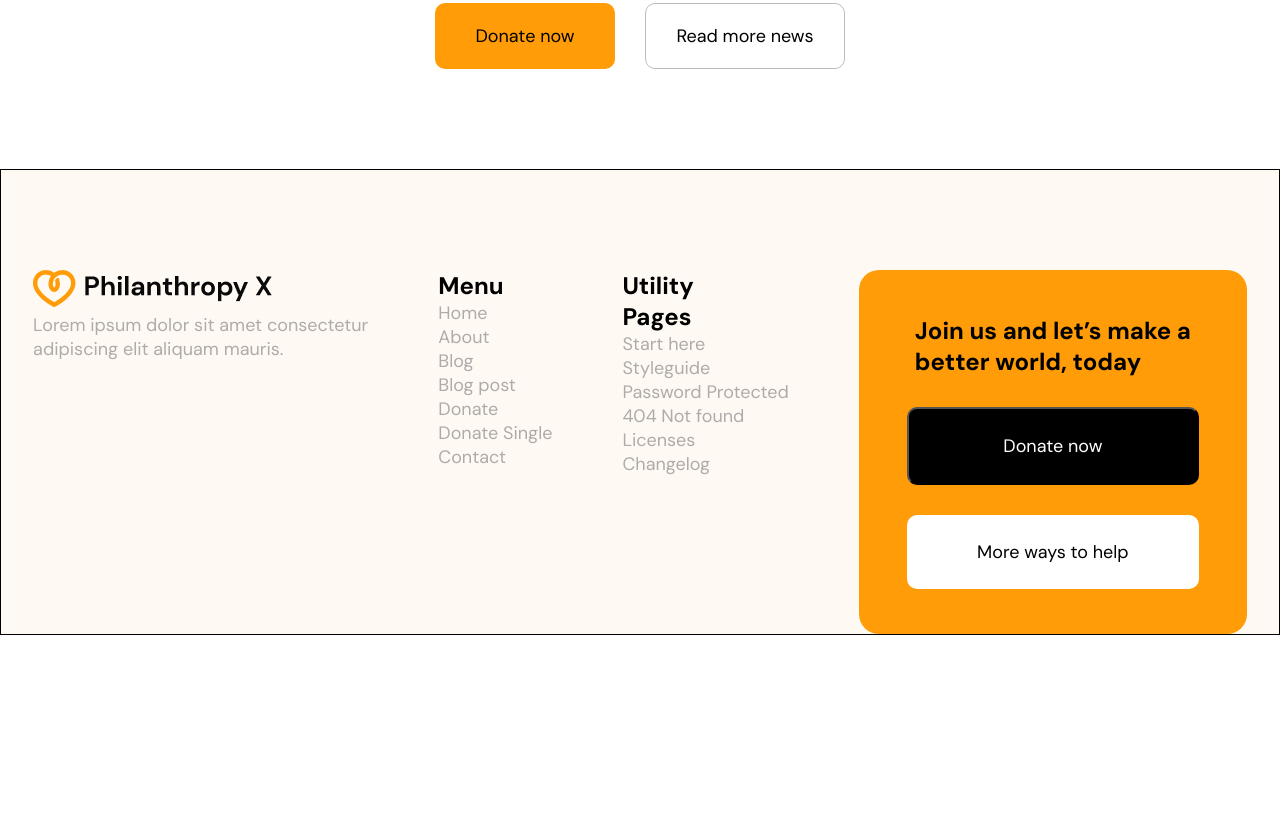
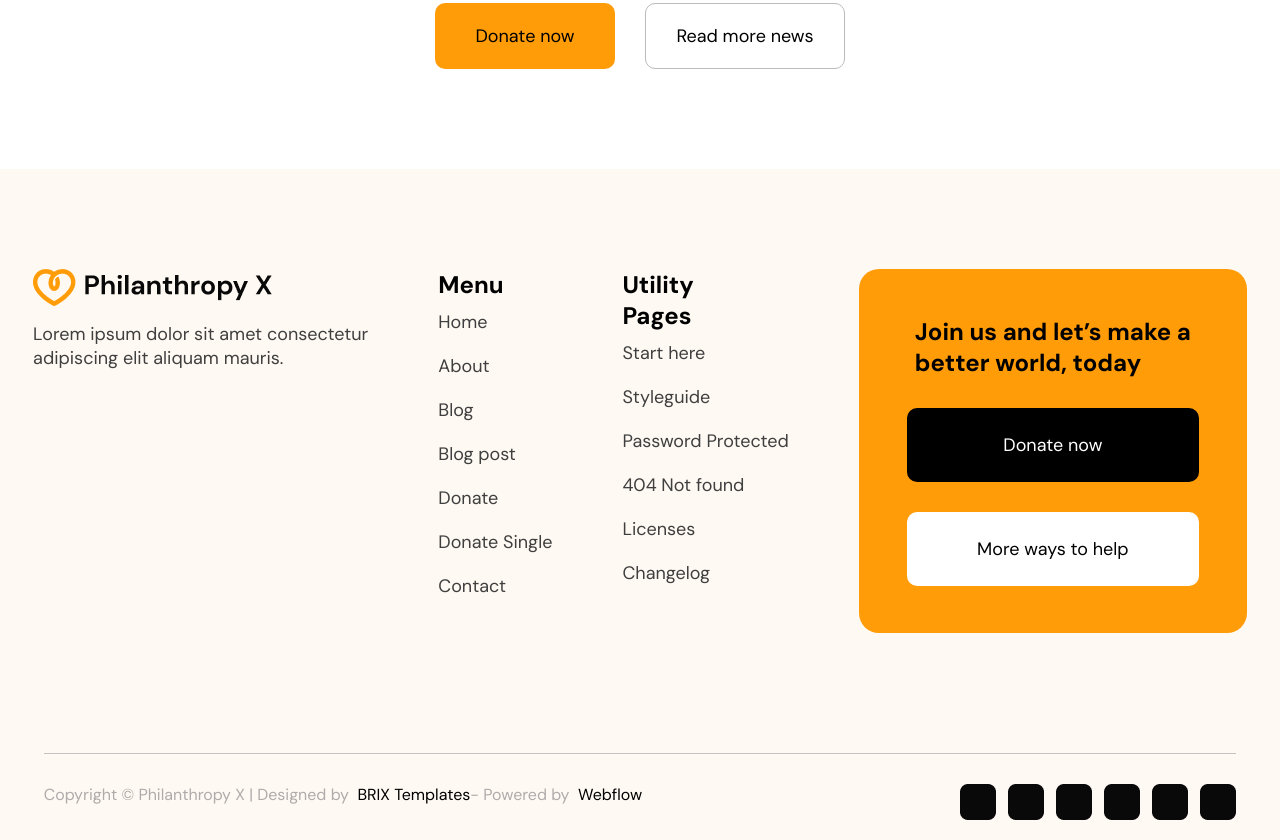
Before and after one commit to umaroo6/EXAM-3, a plain HTML site: page index.html in a window 1280 px wide. Shown: the part 9305-10145 px from the top of the page. Before the commit the page ends 9940 px from the top, so only its background shows below. Drawn offline with Linux system fonts and the light colour scheme; files whose address does not match are found by name.

Commit message:
finished

```diff
--- a/index.html
+++ b/index.html
@@ -291,14 +291,23 @@ We have helped over 200 vulnerable<br> communities worldwide
     </div>
     <div class="sec10_p3">
         <h1>Join us and let’s make a<br> better world, today</h1>
-        <button style="width: 292px;background-color: black;padding: 25px 0px;color: white;font-size: 18px;border-radius: 10px;">Donate now</button>
+        <button style="width: 292px;background-color: black;padding: 25px 0px;color: white;font-size: 18px;border-radius: 10px;border: none;">Donate now</button>
         <button style="width: 292px;background-color: white;padding: 25px 0px;font-size: 18px;border: none;border-radius: 10px;">More ways to help</button>
 
     </div>
 
 </section>
 
+<section class="sec11">
+    <span class="sec12">
+    <div class="sec11_p1">
     <p>Copyright © Philanthropy X | Designed by</p>
+    <p style="color: black;">&nbsp; BRIX Templates</p>
+    <p >- Powered by</p>
+    <p style="color: black;">&nbsp; Webflow</p>
 </div>
+<img src="./Frame (4).png" >
+</span>
+</section>
 </body>
 </html>
--- a/style.css
+++ b/style.css
@@ -333,16 +333,17 @@
     top: 900px;
      max-width: 1440px;
     margin: auto;
-    border: 1px solid black;
     display: flex;
     justify-content: center;
     background-color: #FEF9F2;
     gap: 70px;
+    padding-bottom: 100px;
 
 }
 .sec10 p{
 font-size: 18px;
-color: #b0abab;
+  color: #3F3F3F;
+    padding: 10px 0px;
 }
 .sec10_p3{
     background-color: #FF9C08;
@@ -356,3 +357,31 @@ color: #b0abab;
     border-radius: 20px;
     margin-top: 100px;
 }
+.sec11{
+      max-width: 1440px;
+    margin: auto;
+    position: relative;
+    top: 900px;
+    background-color: #FEF9F2;
+    display: flex;
+    justify-content: space-between;
+    padding: 20px 0px;
+}
+.sec11_p1{
+    display: flex;
+
+}
+.sec11 p{
+    color: #b0abab;
+}
+.sec12{
+    padding-top: 30px;
+    border-top: 1px solid rgb(195, 193, 193);
+      max-width: 1440px;
+    margin: auto;
+    position: relative;
+    background-color: #FEF9F2;
+    display: flex;
+  gap: 250px;
+
+}
```
Also changed, not shown: Frame (4).png (added).
